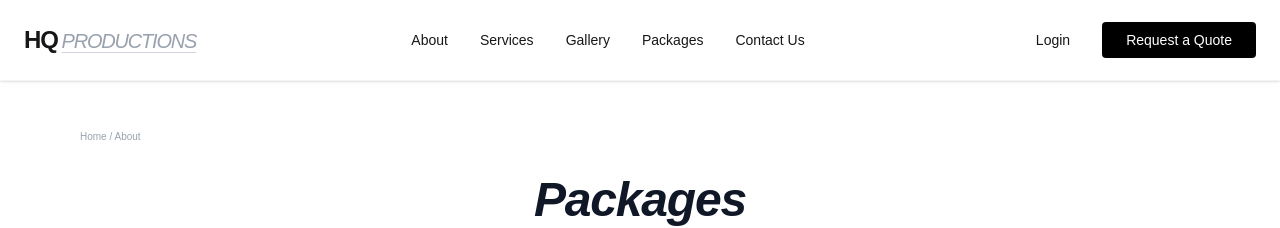
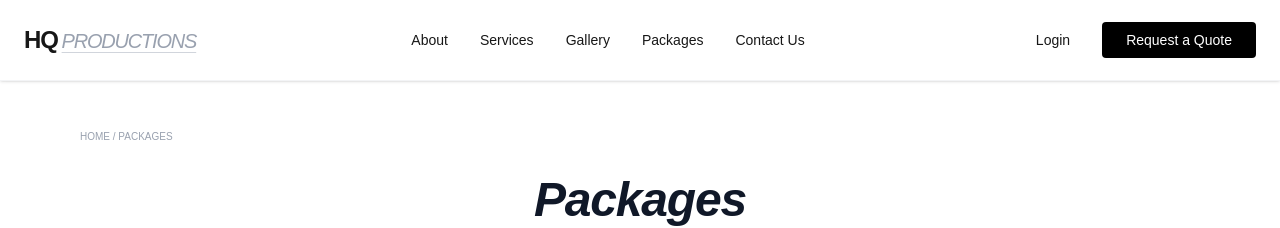
Before and after one commit to BubMango/eventsync, a Next.js app: page /packages in a window 1280 px wide. Shown: the top 228 px of the page. Built offline with nearby package versions, Linux system fonts and the light colour scheme.

Commit message:
uppercase

```diff
--- a/app/(public)/packages/page.js
+++ b/app/(public)/packages/page.js
@@ -24,7 +24,7 @@ export default function PackagesPage() {
     <div className="flex flex-col min-h-screen bg-white text-gray-900">
       {/* 1. BREADCRUMB */}
       <nav className="max-w-7xl mx-auto w-full px-8 pt-12 md:px-20">
-        <p className="text-[10px] text-gray-400 font-medium">Home / About</p>
+        <p className="text-[10px] uppercase text-gray-400 font-medium">Home / Packages</p>
       </nav>
 
       {/* 2. HEADER */}
--- a/app/(public)/quote/page.js
+++ b/app/(public)/quote/page.js
@@ -18,7 +18,7 @@ export default function RequestQuotePage() {
     <div className="flex flex-col min-h-screen bg-white text-gray-900">
       {/* 1. BREADCRUMB */}
       <nav className="max-w-7xl mx-auto w-full px-8 pt-12 md:px-20">
-        <p className="text-[10px] text-gray-400 font-medium lowercase">Home / Request a Quote</p>
+        <p className="text-[10px] uppercase text-gray-400 font-medium">Home / Request a Quote</p>
       </nav>
 
       {/* 2. HEADER */}
```
